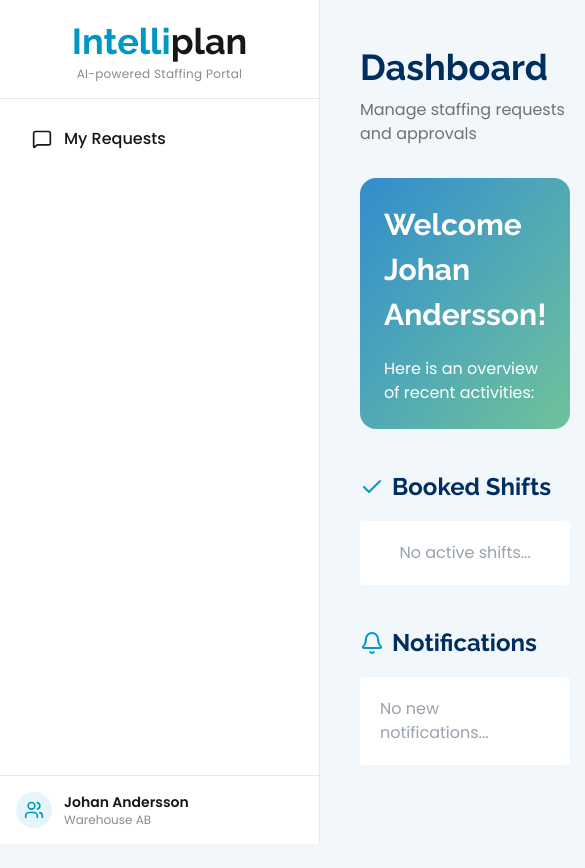
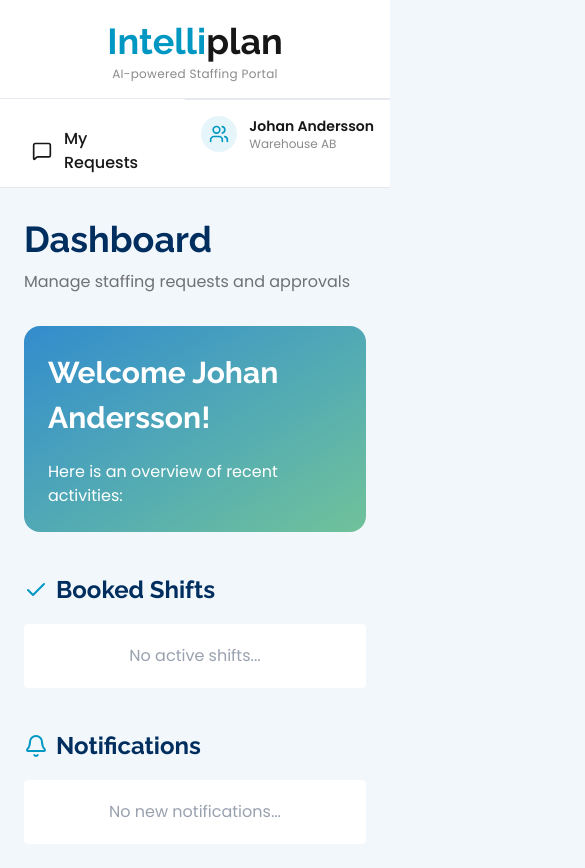
Before and after one commit to Mena-Saleh/Intelliplan-Hackathon, a Next.js app in the folder frontend/: page / in a window 390 px wide. Shown: the top 868 px of the page, 585 px wide, since content can reach past the window. Before the commit the page ends 844 px from the top, so only its background shows below. Built offline with nearby package versions, Linux system fonts and the light colour scheme.

Commit message:
responsive tailwind styling

```diff
--- a/frontend/app/chat/page.tsx
+++ b/frontend/app/chat/page.tsx
@@ -51,7 +51,7 @@ export default function ChatPage() {
   };
 
   return (
-    <div className="flex min-h-screen bg-background">
+    <div className="flex flex-col lg:flex-row min-h-screen bg-background">
       <Sidebar user={{ name: "Johan Andersson", role: "Warehouse AB" }}>
         <SidebarRequests
           activeChatId={activeChatId}
@@ -61,22 +61,21 @@ export default function ChatPage() {
         />
       </Sidebar>
 
-      <main className="ml-80 flex-1 flex flex-col">
+      <main className="flex-1 flex flex-col lg:ml-80 min-h-0">
         {/* EMPTY STATE */}
         {!activeChat ? (
           <ChatWelcome onNewChat={createNewChat} />
         ) : (
           <>
             {/* MESSAGES */}
-            <div className="flex-1 overflow-y-auto px-12 py-8 space-y-6 pb-32">
+            <div className="flex-1 min-h-0 overflow-y-auto px-4 md:px-8 lg:px-12 py-6 lg:py-8 space-y-6 pb-8">
               {activeChat.messages.map((msg, index) => {
                 if (msg.type === "text") {
                   return (
                     <div
                       key={index}
-                      className={`max-w-md w-fit whitespace-pre-line ${msg.role === "user"
-                          ? "ml-auto bg-primary text-white"
-                          : "bg-white"
+                      className={`max-w-md w-fit whitespace-pre-line ${
+                        msg.role === "user" ? "ml-auto bg-primary text-white" : "bg-white"
                       } p-4 rounded-2xl shadow-sm border border-dark/10`}
                     >
                       {msg.content}
--- a/frontend/app/page.tsx
+++ b/frontend/app/page.tsx
@@ -29,25 +29,21 @@ const customer: Customer = {
 
 export default function DashboardPage() {
   return (
-    <div className="flex min-h-screen bg-background">
+    <div className="flex flex-col lg:flex-row min-h-screen bg-background">
       <Sidebar user={{ name: customer.name, role: customer.role }}>
         <SidebarNav variant="customer" />
       </Sidebar>
 
-      <main className="ml-80 flex-1 p-10">
+      <main className="flex-1 p-6 lg:p-10 lg:ml-80">
         <h1 className="mb-1">Dashboard</h1>
-        <p className="text-body/60 mb-8">
-          Manage staffing requests and approvals
-        </p>
+        <p className="text-body/60 mb-8">Manage staffing requests and approvals</p>
 
         <section
           className="space-y-5 p-6 rounded-2xl bg bg-gradient-to-br from-[hsla(205,60%,50%,1)] to-[hsla(150,40%,60%,1)]
 "
         >
           <h2 className="!text-white">Welcome {customer.name}!</h2>
-          <p className="text-white">
-            Here is an overview of recent activities:
-          </p>
+          <p className="text-white">Here is an overview of recent activities:</p>
         </section>
 
         <section className="space-y-5 mt-10">
--- a/frontend/src/components/chatInput.tsx
+++ b/frontend/src/components/chatInput.tsx
@@ -11,14 +11,13 @@ interface ChatInputProps {
 
 export default function ChatInput({ value, onChange, onSend }: ChatInputProps) {
   return (
-    <div className="bg-white border-t border-dark/10 p-4 flex items-center gap-4 fixed bottom-0 left-80 right-0">
+    <div className="bg-white border-t border-dark/10 p-4 flex items-center gap-4 sticky bottom-0 z-50">
       <input
         value={value}
         onChange={(e) => onChange(e.target.value)}
         placeholder="Describe your staffing needs..."
         className="flex-1 bg-background rounded-xl p-3 border border-dark/10 focus:outline-none"
       />
-
       <button
         type="button"
         onClick={onSend}
--- a/frontend/src/components/sidebar-nav.tsx
+++ b/frontend/src/components/sidebar-nav.tsx
@@ -17,7 +17,7 @@ export default function SidebarNav({ variant }: { variant: string }) {
   };
 
   return (
-    <div className="space-y-2 px-4 mt-4 flex-1">
+    <div className="mt-4 px-4 flex-1 lg:flex-none">
       {navConfig[variant].map((item) => {
         const isActive = pathname.startsWith(item.href);
         const Icon = item.icon;
--- a/frontend/src/components/sidebar.tsx
+++ b/frontend/src/components/sidebar.tsx
@@ -9,10 +9,19 @@ type SidebarProps = {
 
 export default function Sidebar({ children, user }: SidebarProps) {
   return (
-    <aside className="fixed top-0 left-0 h-screen w-80 bg-surface flex flex-col border-r border-dark/10">
+    <aside
+      className="
+        w-full bg-surface flex flex-col border-b border-dark/10
+        sticky top-0 z-50
+        lg:fixed lg:top-0 lg:left-0 lg:h-screen lg:w-80
+        lg:border-b-0 lg:border-r"
+    >
       <Logo />
-      {children}
-      <UserCard user={user} />
+      <div className="flex md:flex-col">
+        {children}
+
+        <UserCard user={user} />
+      </div>
     </aside>
   );
 }
```
Lines whose indentation alone changed are shown as unchanged.
